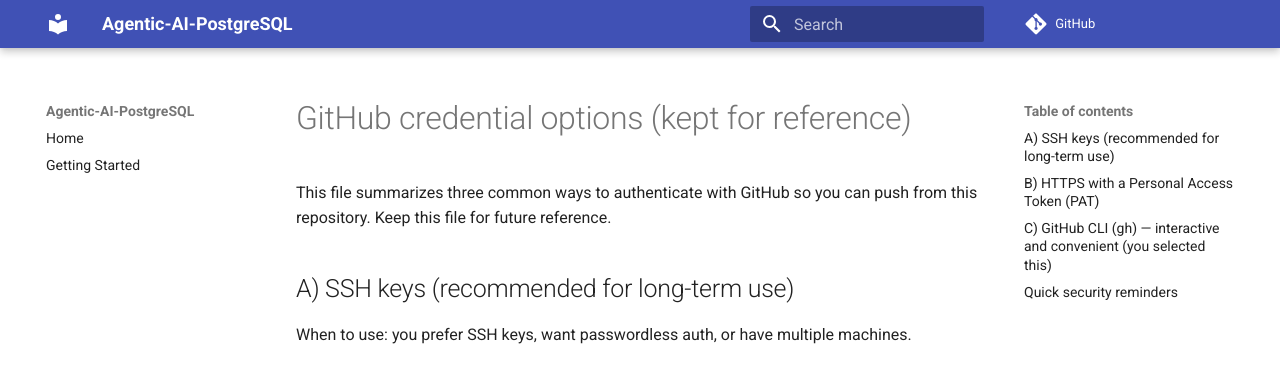
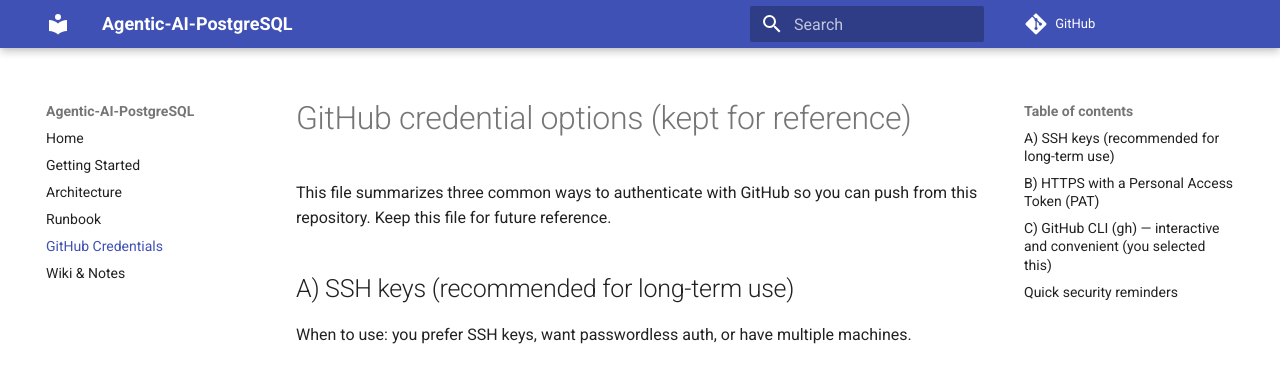
Before and after one commit to AgnosticDBA/Agentic-AI-PostgreSQL, an MkDocs documentation site: the page built from docs/github-credentials.md, in a window 1280 px wide. Shown: the top 366 px of the page. Built offline with MkDocs 1.6.1 and Material for MkDocs 9.7.7, drawn with Linux system fonts in a browser that asks for light colours; comment, search, counter and statistics services are not loaded.

Commit message:
docs(mkdocs): include all docs in nav

```diff
--- a/mkdocs.yml
+++ b/mkdocs.yml
@@ -7,3 +7,7 @@
 nav:
   - Home: index.md
   - Getting Started: getting-started.md
+  - Architecture: architecture.md
+  - Runbook: runbook.md
+  - GitHub Credentials: github-credentials.md
+  - Wiki & Notes: wiki-setup.md
```
